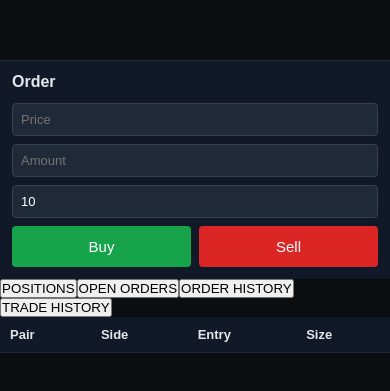
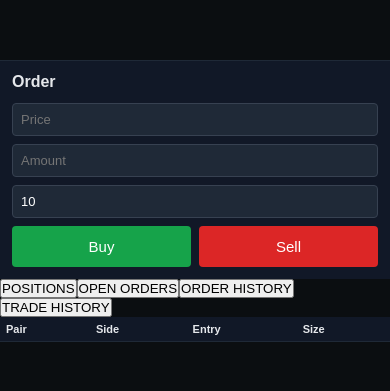
Before and after one commit to BlesUstetu/THELION-Futures, a React (Vite) app: page / in a window 390 px wide. Shown: the part 361-752 px from the top of the page. Built offline with nearby package versions, Linux system fonts and the light colour scheme.

Commit message:
Update styles.css

```diff
--- a/src/styles.css
+++ b/src/styles.css
@@ -426,3 +426,44 @@ padding:12px;
 }
 
 }
+
+/* =========================
+MOBILE TAB FIX
+========================= */
+
+@media (max-width:768px){
+
+.tab-buttons{
+
+gap:4px;
+padding:6px;
+overflow-x:auto;
+
+}
+
+/* tombol tab */
+
+.tab-buttons button{
+
+font-size:10px;
+padding:6px 4px;
+
+white-space:nowrap;
+
+}
+
+/* tabel */
+
+table{
+
+font-size:11px;
+
+}
+
+th, td{
+
+padding:6px;
+
+}
+
+}
```
